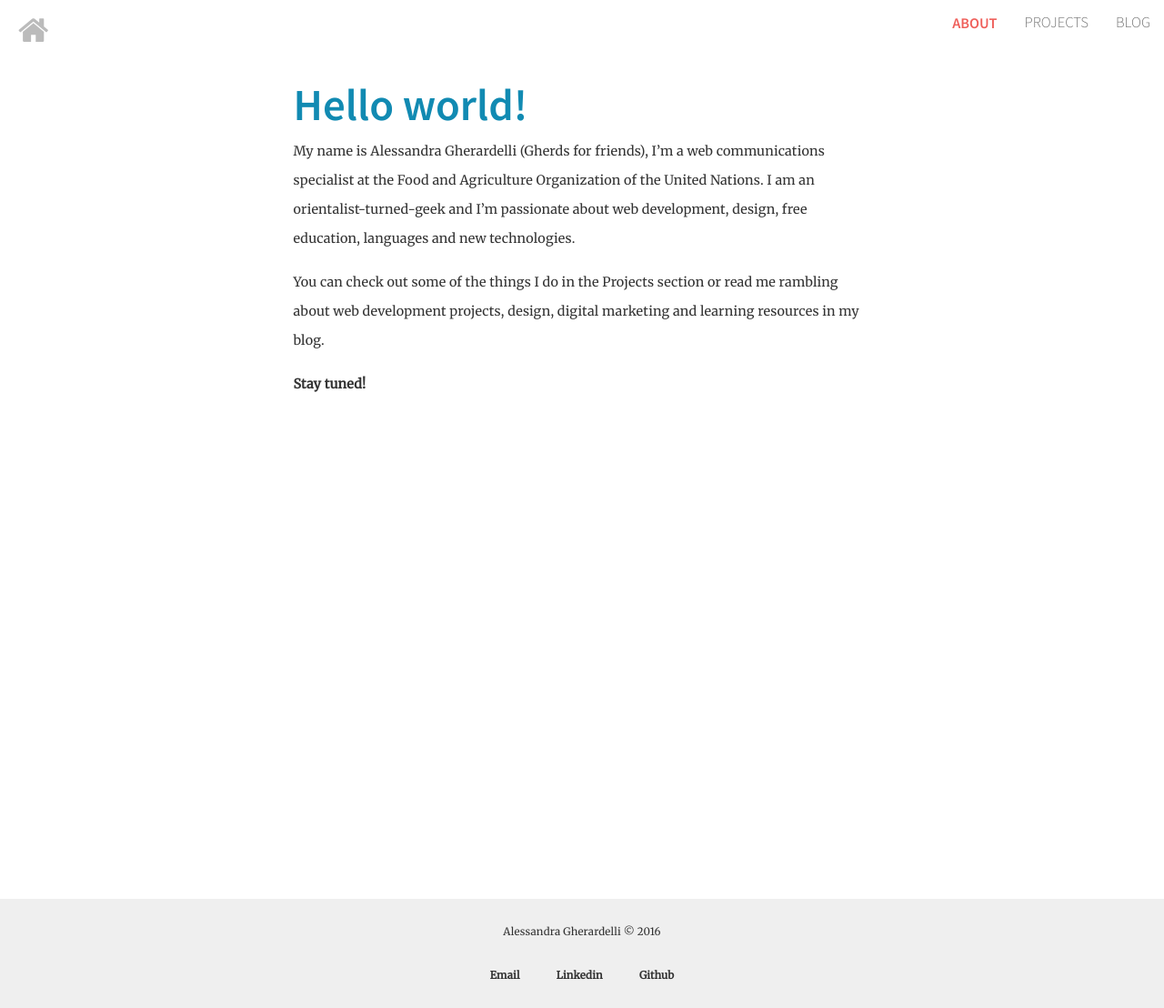
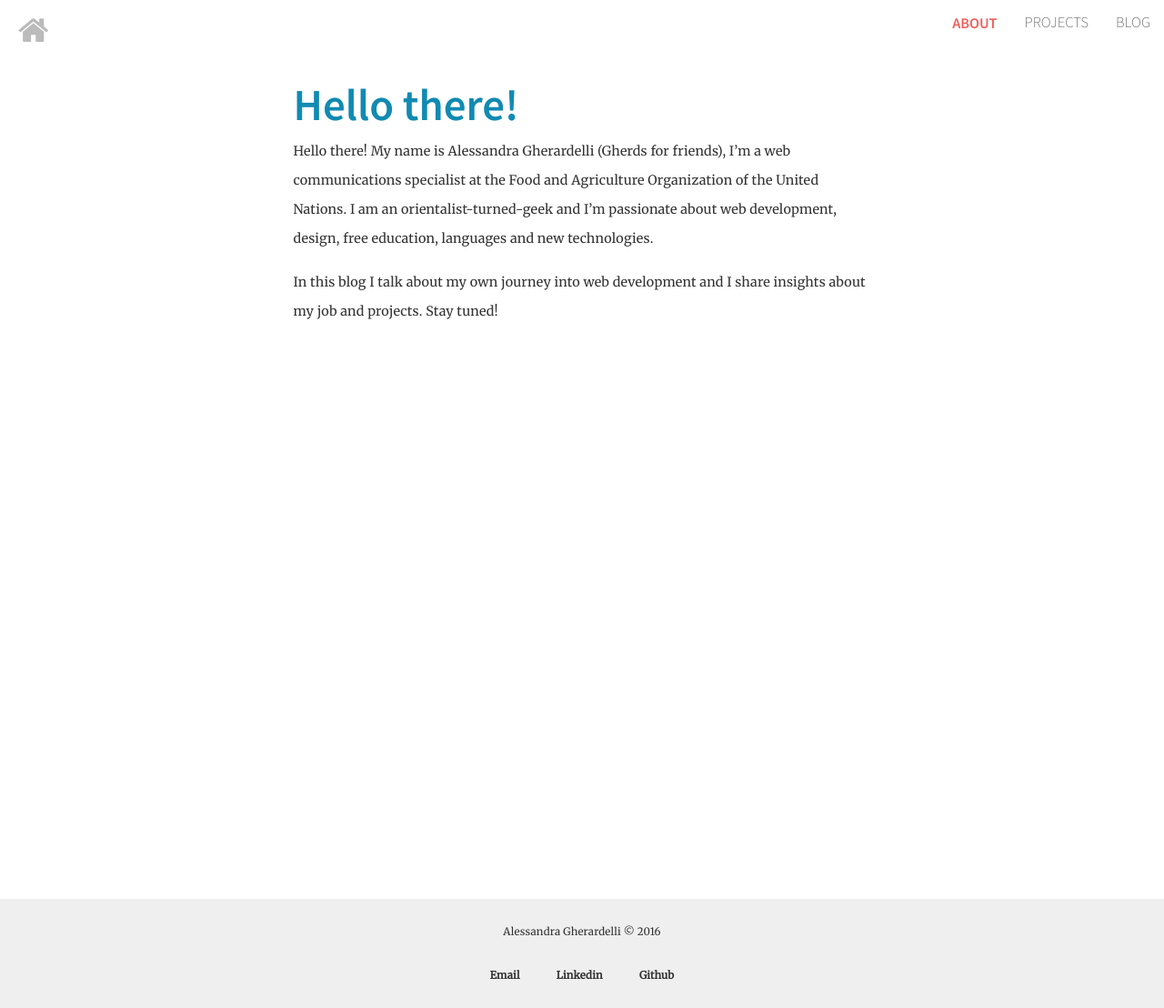
Before and after one commit to AlexGherardelli/alexgherardelli.github.io, a Jekyll site: the page built from about.md, in a window 1280 px wide. Shown: the whole page at 91% size. Built offline with Jekyll 4.4.1, drawn with Linux system fonts in a browser that asks for light colours; nearby versions of some CDN libraries.

Commit message:
Revert "Changed text in about page@"
This reverts commit 5089b6ebb2fe612eddac8143862bf54bfd16af24.

```diff
--- a/about.md
+++ b/about.md
@@ -1,11 +1,10 @@
 ---
 layout: post
-title: Hello world!
+title: Hello there!
 permalink: /about/
 ---
 
-My name is Alessandra Gherardelli (Gherds for friends), I'm a web communications specialist at the [Food and Agriculture Organization of the United Nations](http://www.fao.org/cfs). I am an orientalist-turned-geek and I'm passionate about web development, design, free education, languages and new technologies.
+Hello there! My name is Alessandra Gherardelli (Gherds for friends), I'm a web communications specialist at the [Food and Agriculture Organization of the United Nations](http://www.fao.org/cfs). I am an orientalist-turned-geek and I'm passionate about web development, design, free education, languages and new technologies.
 
-You can check out some of the things I do in the Projects section or read me rambling about web development projects, design, digital marketing and learning resources in my blog.
-
-**Stay tuned!**
+In this blog I talk about my own journey into web development and I share insights about my job and projects.
+Stay tuned!
```
Also changed, not shown: roadmap.txt (+4 -8 lines).
